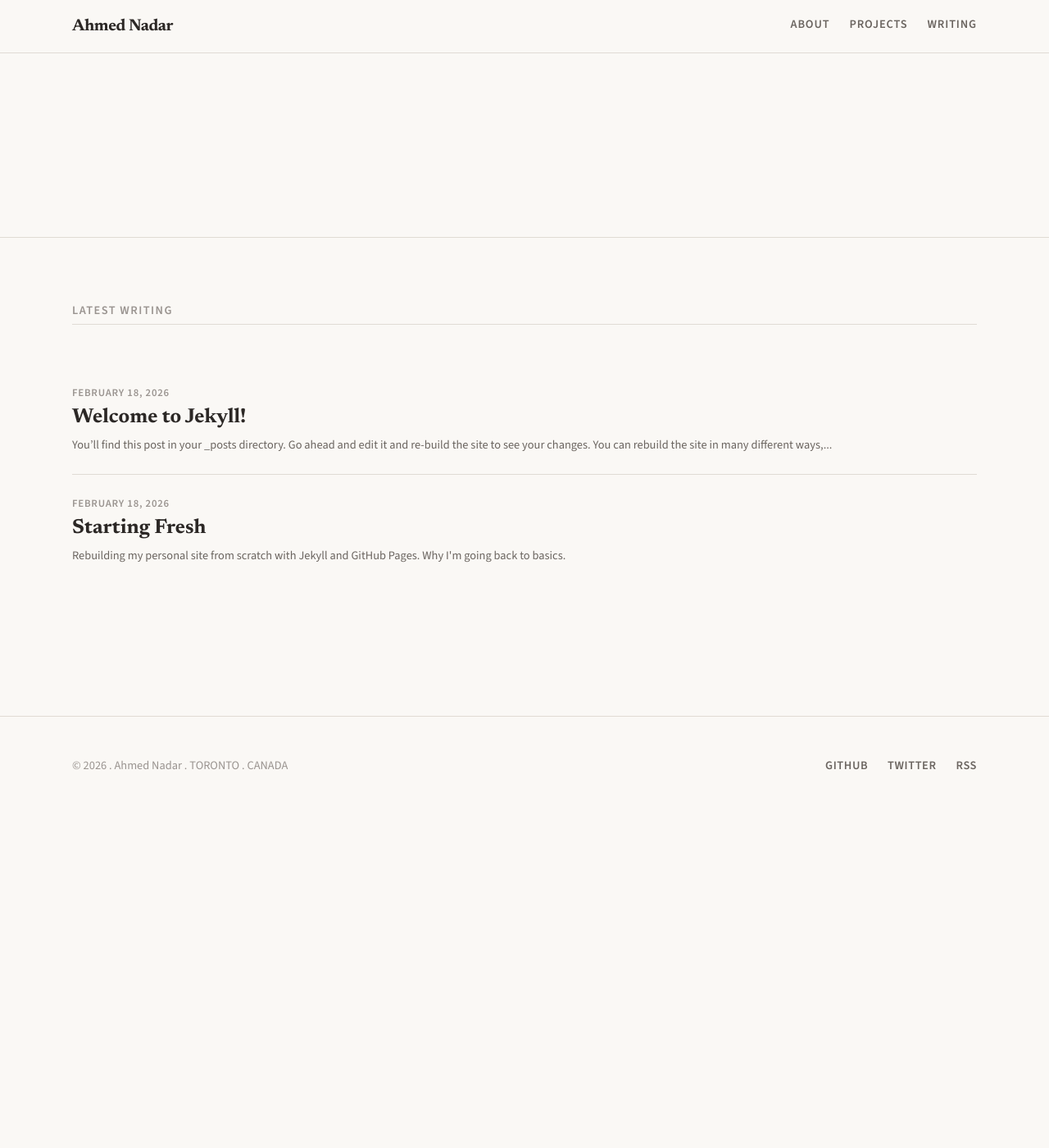
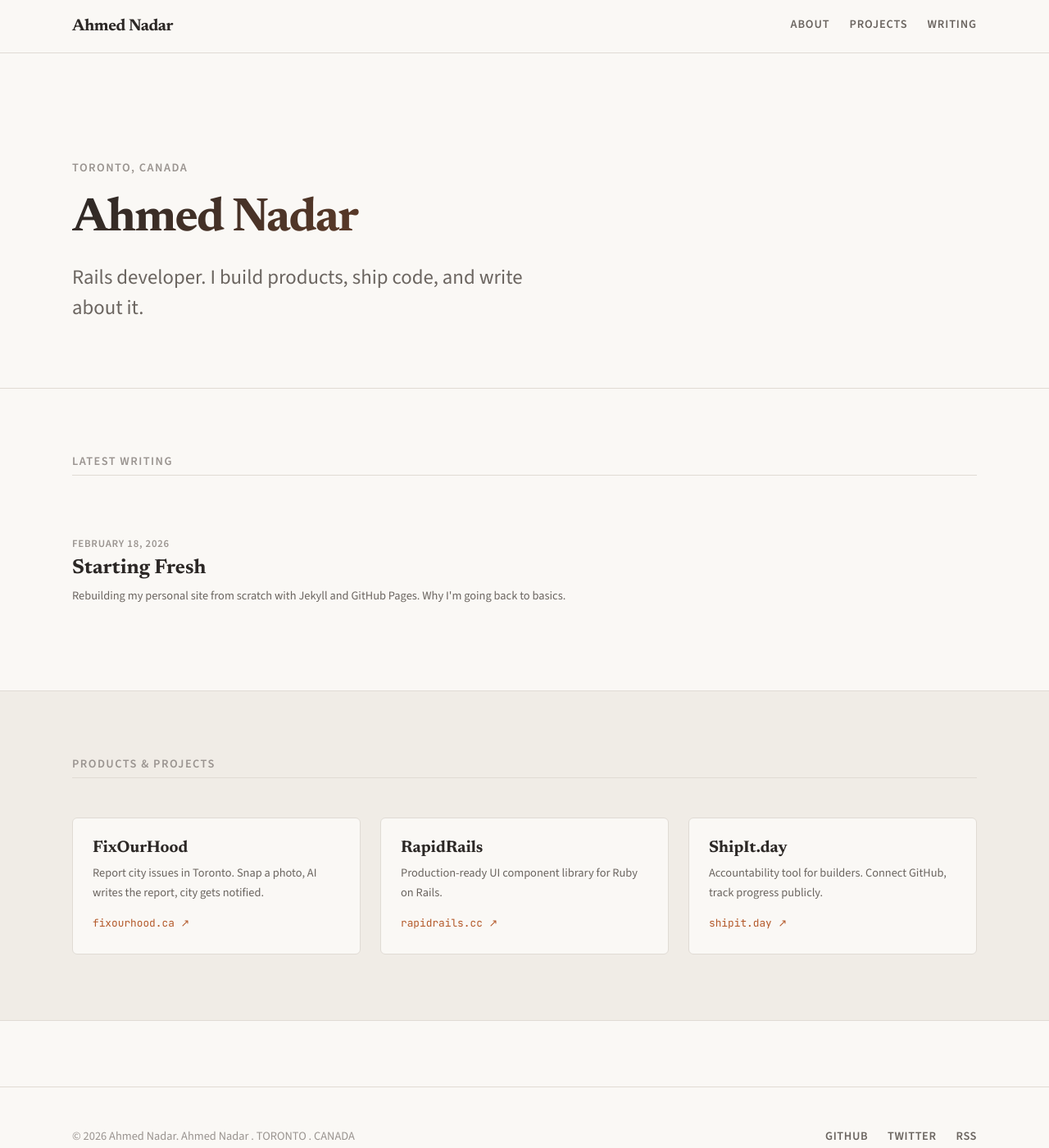
Before and after one commit to AhmedNadar/AhmedNadar.github.io, a Jekyll site: the page built from index.md, in a window 1280 px wide and 1400 px high. Shown: the whole window at 82% size. Built offline with Jekyll 4.4.1, drawn with Linux system fonts in a browser that asks for light colours.

Commit message:
Add FixOurHood project

```diff
--- a/_config.yml
+++ b/_config.yml
@@ -1,11 +1,28 @@
 title: Ahmed Nadar
-description: Rails developer. Building products, shipping code.
+description: "Rails developer building products in Toronto."
 url: "https://ahmednadar.com"
 baseurl: ""
 permalink: /:title/
 markdown: kramdown
 
+author:
+  name: Ahmed Nadar
+  bio: "Rails developer. I build products, ship code, and write about it."
+  location: "Toronto, Canada"
+  github: AhmedNadar
+  twitter: ahmednadar
+
+collections:
+  projects:
+    output: true
+    permalink: /projects/:title/
+
 plugins:
   - jekyll-feed
   - jekyll-seo-tag
   - jekyll-sitemap
+
+exclude:
+  - Gemfile
+  - Gemfile.lock
+  - README.md
--- a/_posts/2026-02-18-welcome-to-jekyll.markdown
+++ /dev/null
@@ -1,29 +0,0 @@
----
-layout: post
-title:  "Welcome to Jekyll!"
-date:   2026-02-18 07:18:07 -0500
-categories: jekyll update
----
-You’ll find this post in your `_posts` directory. Go ahead and edit it and re-build the site to see your changes. You can rebuild the site in many different ways, but the most common way is to run `jekyll serve`, which launches a web server and auto-regenerates your site when a file is updated.
-
-Jekyll requires blog post files to be named according to the following format:
-
-`YEAR-MONTH-DAY-title.MARKUP`
-
-Where `YEAR` is a four-digit number, `MONTH` and `DAY` are both two-digit numbers, and `MARKUP` is the file extension representing the format used in the file. After that, include the necessary front matter. Take a look at the source for this post to get an idea about how it works.
-
-Jekyll also offers powerful support for code snippets:
-
-{% highlight ruby %}
-def print_hi(name)
-  puts "Hi, #{name}"
-end
-print_hi('Tom')
-#=> prints 'Hi, Tom' to STDOUT.
-{% endhighlight %}
-
-Check out the [Jekyll docs][jekyll-docs] for more info on how to get the most out of Jekyll. File all bugs/feature requests at [Jekyll’s GitHub repo][jekyll-gh]. If you have questions, you can ask them on [Jekyll Talk][jekyll-talk].
-
-[jekyll-docs]: https://jekyllrb.com/docs/home
-[jekyll-gh]:   https://github.com/jekyll/jekyll
-[jekyll-talk]: https://talk.jekyllrb.com/
--- a/index.markdown
+++ /dev/null
@@ -1,6 +0,0 @@
----
-# Feel free to add content and custom Front Matter to this file.
-# To modify the layout, see https://jekyllrb.com/docs/themes/#overriding-theme-defaults
-
-layout: home
----
```
Also changed, not shown: 404.html (deleted, +0 -25 lines), about.markdown (deleted, +0 -18 lines).
